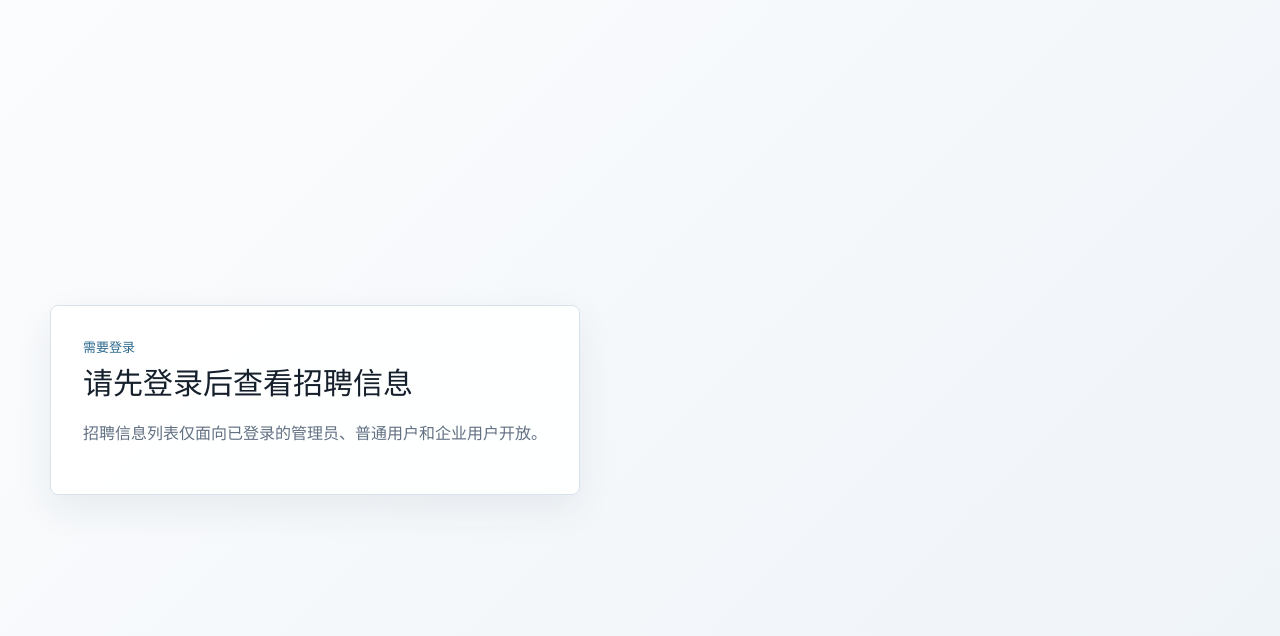
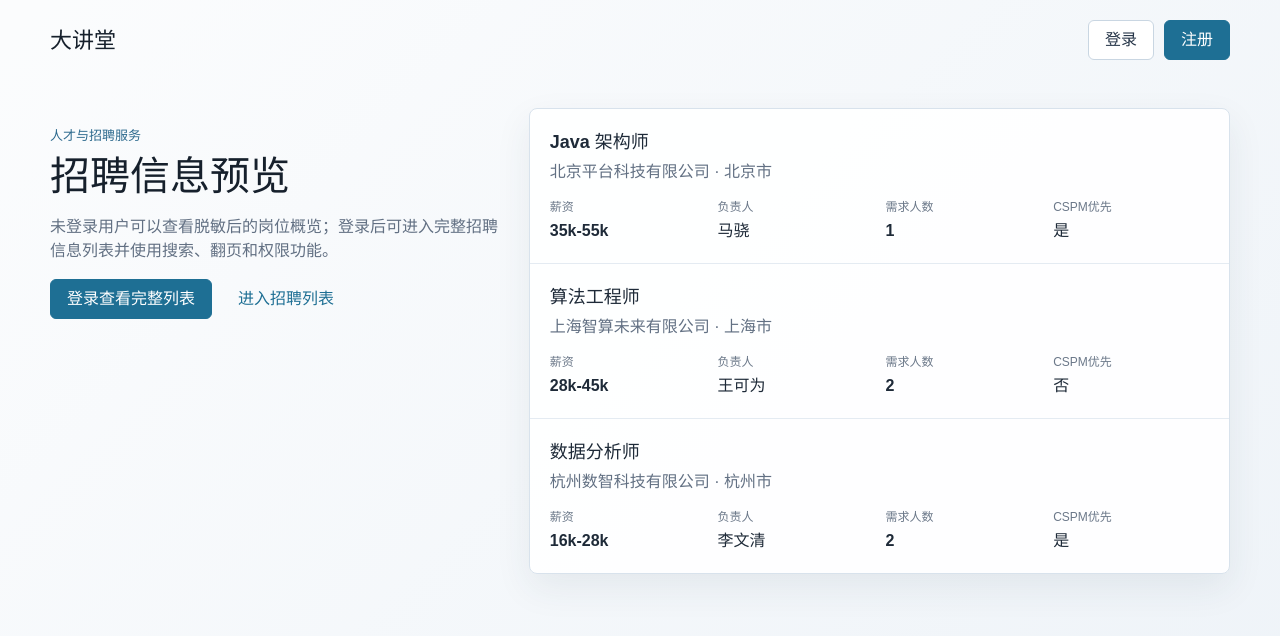
Before and after one commit to HaoWinchester/dajiangtang, a Vue app in the folder frontend/: page / in a window 1280 px wide. Before the commit this address led to /login-required. Shown: the top 636 px of the page. Built offline with nearby package versions, Linux system fonts and the light colour scheme.

Commit message:
feat: add public home and demo login

```diff
--- a/frontend/src/features/recruitments/AuthRequiredView.vue
+++ b/frontend/src/features/recruitments/AuthRequiredView.vue
@@ -4,6 +4,8 @@
       <p class="eyebrow">需要登录</p>
       <h1 id="auth-required-title">请先登录后查看招聘信息</h1>
       <p class="muted">招聘信息列表仅面向已登录的管理员、普通用户和企业用户开放。</p>
+      <RouterLink class="primary-button" :to="{ name: 'login' }">去登录</RouterLink>
+      <RouterLink class="text-link" :to="{ name: 'home' }">返回首页</RouterLink>
     </section>
   </main>
 </template>
--- /dev/null
+++ b/frontend/src/features/recruitments/HomeView.vue
@@ -0,0 +1,87 @@
+<script setup lang="ts">
+const previews = [
+  {
+    id: 'home-001',
+    position: 'Java 架构师',
+    salary: '35k-55k',
+    companyName: '北京平台科技有限公司',
+    city: '北京市',
+    owner: '马骁',
+    headcount: 1,
+    cspmPreferred: '是'
+  },
+  {
+    id: 'home-002',
+    position: '算法工程师',
+    salary: '28k-45k',
+    companyName: '上海智算未来有限公司',
+    city: '上海市',
+    owner: '王可为',
+    headcount: 2,
+    cspmPreferred: '否'
+  },
+  {
+    id: 'home-003',
+    position: '数据分析师',
+    salary: '16k-28k',
+    companyName: '杭州数智科技有限公司',
+    city: '杭州市',
+    owner: '李文清',
+    headcount: 2,
+    cspmPreferred: '是'
+  }
+];
+</script>
+
+<template>
+  <main class="home-shell" aria-labelledby="home-title">
+    <header class="site-header">
+      <RouterLink class="brand" :to="{ name: 'home' }" aria-label="大讲堂首页">大讲堂</RouterLink>
+      <nav class="header-actions" aria-label="账户操作">
+        <RouterLink class="ghost-button" :to="{ name: 'login' }">登录</RouterLink>
+        <RouterLink class="primary-button" :to="{ name: 'register' }">注册</RouterLink>
+      </nav>
+    </header>
+
+    <section class="home-hero">
+      <div class="home-copy">
+        <p class="eyebrow">人才与招聘服务</p>
+        <h1 id="home-title">招聘信息预览</h1>
+        <p class="muted">未登录用户可以查看脱敏后的岗位概览；登录后可进入完整招聘信息列表并使用搜索、翻页和权限功能。</p>
+        <div class="home-actions">
+          <RouterLink class="primary-button" :to="{ name: 'login' }">登录查看完整列表</RouterLink>
+          <RouterLink class="text-link" :to="{ name: 'recruitments' }">进入招聘列表</RouterLink>
+        </div>
+      </div>
+
+      <section class="page-card home-preview" aria-label="脱敏招聘信息">
+        <div class="preview-list">
+          <article v-for="item in previews" :key="item.id" class="preview-item">
+            <div>
+              <h2>{{ item.position }}</h2>
+              <p>{{ item.companyName }} · {{ item.city }}</p>
+            </div>
+            <dl>
+              <div>
+                <dt>薪资</dt>
+                <dd>{{ item.salary }}</dd>
+              </div>
+              <div>
+                <dt>负责人</dt>
+                <dd>{{ item.owner }}</dd>
+              </div>
+              <div>
+                <dt>需求人数</dt>
+                <dd>{{ item.headcount }}</dd>
+              </div>
+              <div>
+                <dt>CSPM优先</dt>
+                <dd>{{ item.cspmPreferred }}</dd>
+              </div>
+            </dl>
+          </article>
+        </div>
+      </section>
+    </section>
+  </main>
+</template>
--- /dev/null
+++ b/frontend/src/features/recruitments/LoginView.vue
@@ -0,0 +1,71 @@
+<script setup lang="ts">
+import { reactive, ref } from 'vue';
+import { useRouter } from 'vue-router';
+
+const ROLE_COOKIE = 'USER_ROLE';
+const ROLE_STORAGE_KEY = 'USER_ROLE';
+
+const router = useRouter();
+const form = reactive({
+  username: '',
+  password: '',
+  role: 'ADMIN'
+});
+const verified = ref(false);
+const errorMessage = ref('');
+
+function login() {
+  errorMessage.value = '';
+
+  if (!form.username.trim() || !form.password.trim()) {
+    errorMessage.value = '请输入用户名和密码。';
+    return;
+  }
+
+  if (!verified.value) {
+    errorMessage.value = '请先完成滑块验证。';
+    return;
+  }
+
+  localStorage.setItem(ROLE_STORAGE_KEY, form.role);
+  document.cookie = `${ROLE_COOKIE}=${encodeURIComponent(form.role)}; path=/`;
+  void router.push({ name: 'recruitments' });
+}
+</script>
+
+<template>
+  <main class="auth-shell" aria-labelledby="login-title">
+    <section class="page-card auth-panel">
+      <RouterLink class="text-link" :to="{ name: 'home' }">返回首页</RouterLink>
+      <p class="eyebrow">用户登录</p>
+      <h1 id="login-title">登录</h1>
+
+      <form class="auth-form" @submit.prevent="login">
+        <label>
+          <span>用户名</span>
+          <input v-model="form.username" name="username" autocomplete="username" />
+        </label>
+        <label>
+          <span>密码</span>
+          <input v-model="form.password" name="password" type="password" autocomplete="current-password" />
+        </label>
+        <label>
+          <span>演示角色</span>
+          <select v-model="form.role" name="role">
+            <option value="ADMIN">管理员</option>
+            <option value="USER">普通用户</option>
+            <option value="COMPANY">企业用户</option>
+          </select>
+        </label>
+
+        <label class="verify-box">
+          <input v-model="verified" type="checkbox" />
+          <span>拖动滑块完成拼图验证</span>
+        </label>
+
+        <p v-if="errorMessage" class="form-error" role="alert">{{ errorMessage }}</p>
+        <button class="primary-button" type="submit">登录</button>
+      </form>
+    </section>
+  </main>
+</template>
--- /dev/null
+++ b/frontend/src/features/recruitments/RegisterView.vue
@@ -0,0 +1,11 @@
+<template>
+  <main class="auth-shell" aria-labelledby="register-title">
+    <section class="page-card auth-panel">
+      <RouterLink class="text-link" :to="{ name: 'home' }">返回首页</RouterLink>
+      <p class="eyebrow">用户注册</p>
+      <h1 id="register-title">注册</h1>
+      <p class="muted">注册流程将在后续功能中接入。当前可先使用登录页的演示角色查看招聘信息列表。</p>
+      <RouterLink class="primary-button" :to="{ name: 'login' }">去登录</RouterLink>
+    </section>
+  </main>
+</template>
--- a/frontend/src/router/index.ts
+++ b/frontend/src/router/index.ts
@@ -1,8 +1,11 @@
 import { createRouter, createWebHistory } from 'vue-router';
 
 import AuthRequiredView from '@/features/recruitments/AuthRequiredView.vue';
+import HomeView from '@/features/recruitments/HomeView.vue';
+import LoginView from '@/features/recruitments/LoginView.vue';
 import RecruitmentCreateEntryView from '@/features/recruitments/RecruitmentCreateEntryView.vue';
 import RecruitmentListView from '@/features/recruitments/RecruitmentListView.vue';
+import RegisterView from '@/features/recruitments/RegisterView.vue';
 
 const ROLE_COOKIE = 'USER_ROLE';
 const ROLE_STORAGE_KEY = 'USER_ROLE';
@@ -50,7 +53,18 @@ const router = createRouter({
   routes: [
     {
       path: '/',
-      redirect: { name: 'recruitments' }
+      name: 'home',
+      component: HomeView
+    },
+    {
+      path: '/login',
+      name: 'login',
+      component: LoginView
+    },
+    {
+      path: '/register',
+      name: 'register',
+      component: RegisterView
     },
     {
       path: '/login-required',
--- a/frontend/src/styles.css
+++ b/frontend/src/styles.css
@@ -25,7 +25,8 @@ body {
 }
 
 button,
-input {
+input,
+select {
   font: inherit;
 }
 
@@ -164,6 +165,161 @@ button:disabled {
   font-weight: 700;
 }
 
+.site-header {
+  display: flex;
+  align-items: center;
+  justify-content: space-between;
+  gap: 18px;
+  padding: 20px 0;
+}
+
+.brand {
+  color: #16202c;
+  font-size: 22px;
+  font-weight: 800;
+  text-decoration: none;
+}
+
+.header-actions,
+.home-actions {
+  display: flex;
+  align-items: center;
+  gap: 10px;
+}
+
+.home-shell {
+  width: min(1180px, calc(100vw - 40px));
+  margin: 0 auto;
+  padding-bottom: 40px;
+}
+
+.home-hero {
+  display: grid;
+  grid-template-columns: minmax(260px, 0.9fr) minmax(420px, 1.4fr);
+  gap: 28px;
+  align-items: start;
+  padding-top: 28px;
+}
+
+.home-copy {
+  padding-top: 18px;
+}
+
+.home-copy h1 {
+  margin: 8px 0 12px;
+  color: #16202c;
+  font-size: 40px;
+  line-height: 1.14;
+  letter-spacing: 0;
+}
+
+.home-preview {
+  overflow: hidden;
+}
+
+.preview-list {
+  display: grid;
+}
+
+.preview-item {
+  display: grid;
+  gap: 14px;
+  padding: 20px;
+  border-bottom: 1px solid #e4ebf2;
+}
+
+.preview-item:last-child {
+  border-bottom: 0;
+}
+
+.preview-item h2 {
+  margin: 0 0 4px;
+  color: #1e2a38;
+  font-size: 18px;
+  letter-spacing: 0;
+}
+
+.preview-item p {
+  margin: 0;
+  color: #627083;
+}
+
+.preview-item dl {
+  display: grid;
+  grid-template-columns: repeat(4, minmax(88px, 1fr));
+  gap: 12px;
+  margin: 0;
+}
+
+.preview-item dt {
+  color: #6b7889;
+  font-size: 12px;
+}
+
+.preview-item dd {
+  margin: 3px 0 0;
+  color: #1e2a38;
+  font-weight: 700;
+}
+
+.auth-shell {
+  min-height: 100vh;
+  display: grid;
+  place-items: center;
+  padding: 24px;
+}
+
+.auth-panel {
+  width: min(460px, 100%);
+  padding: 30px;
+}
+
+.auth-form {
+  display: grid;
+  gap: 14px;
+  margin-top: 20px;
+}
+
+.auth-form label {
+  display: grid;
+  gap: 8px;
+  color: #344154;
+  font-size: 14px;
+  font-weight: 700;
+}
+
+.auth-form input,
+.auth-form select {
+  width: 100%;
+  min-height: 42px;
+  border: 1px solid #c9d6e2;
+  border-radius: 6px;
+  padding: 0 12px;
+  color: #17202a;
+  background: #fff;
+}
+
+.verify-box {
+  grid-template-columns: auto 1fr;
+  align-items: center;
+  min-height: 42px;
+  border: 1px solid #c9d6e2;
+  border-radius: 6px;
+  padding: 0 12px;
+  background: #f8fbfd;
+}
+
+.verify-box input {
+  width: 18px;
+  min-height: 18px;
+}
+
+.form-error {
+  margin: 0;
+  color: #a23737;
+  font-weight: 700;
+}
+
 .list-panel {
   overflow: hidden;
 }
@@ -254,7 +410,25 @@ tbody tr:last-child td {
   }
 
   .search-actions,
-  .pagination div {
+  .pagination div,
+  .header-actions,
+  .home-actions {
     flex-wrap: wrap;
   }
+
+  .home-shell {
+    width: min(100vw - 24px, 1180px);
+  }
+
+  .home-hero {
+    grid-template-columns: 1fr;
+  }
+
+  .home-copy h1 {
+    font-size: 32px;
+  }
+
+  .preview-item dl {
+    grid-template-columns: repeat(2, minmax(110px, 1fr));
+  }
 }
--- a/frontend/vite.config.ts
+++ b/frontend/vite.config.ts
@@ -10,6 +10,11 @@ export default defineConfig({
       '@': fileURLToPath(new URL('./src', import.meta.url))
     }
   },
+  server: {
+    proxy: {
+      '/api': 'http://localhost:8080'
+    }
+  },
   test: {
     environment: 'jsdom',
     globals: true,
```
Also changed, not shown: 2 other files (tests, documents, lock files or other folders).
